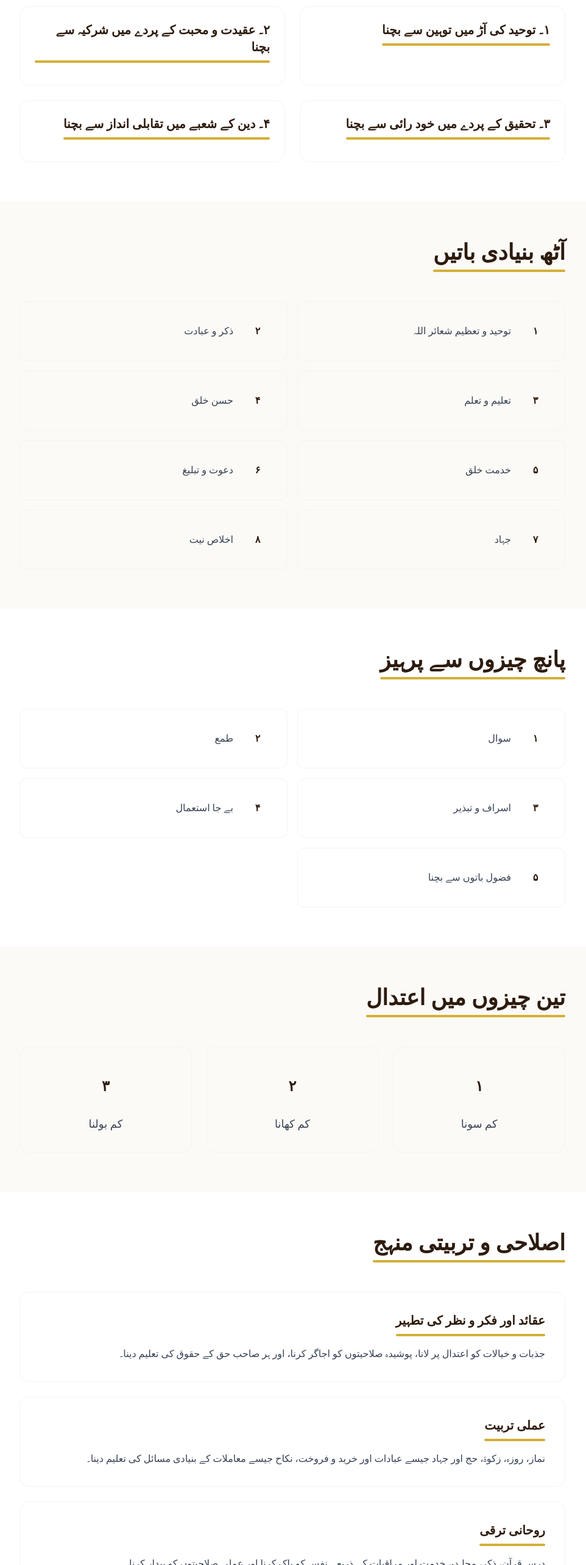
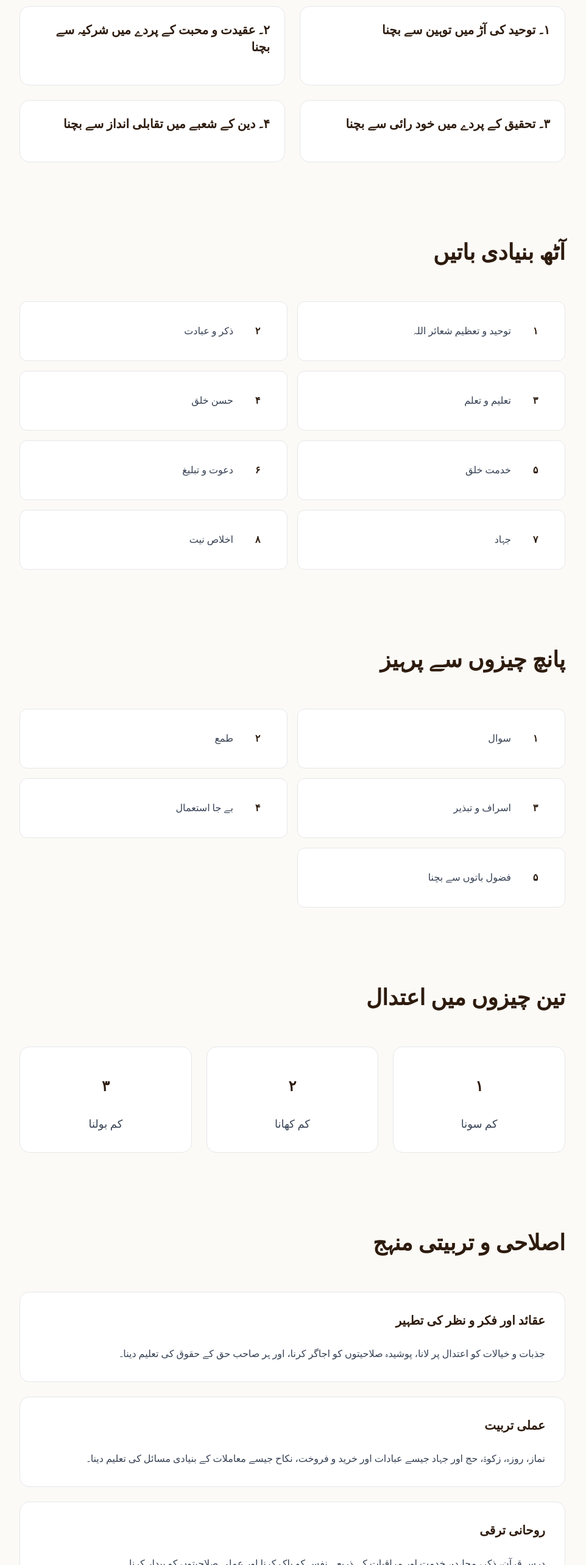
Before and after one commit to muhammadhassaan-786/testing, a Next.js app: page /about in a window 1280 px wide. Shown: the part 234-2800 px from the top of the page at 61% size, without its empty margins (160-1122 px from the left). Built offline with nearby package versions, Linux system fonts and the light colour scheme; a web font is replaced by a local one.

Commit message:
Initial Stages

```diff
--- a/src/app/globals.css
+++ b/src/app/globals.css
@@ -56,8 +56,8 @@ h1::after, h2::after, h3::after, h4::after, h5::after, h6::after {
   position: absolute;
   bottom: 0;
   right: 0;
-  width: 100%;
-  height: 4px;
-  background-color: #D4AF37;
+  width: 0;
+  height: 0;
+  background-color: transparent;
   border-radius: 4px;
 }
--- a/src/components/AboutContent.js
+++ b/src/components/AboutContent.js
@@ -4,32 +4,32 @@ export default function AboutContent() {
   return (
     <div className="w-full" dir="rtl">
       {/* Four Principles Section */}
-      <section className="w-full py-16 px-6 bg-white">
+      <section className="w-full py-16 px-6 bg-accent-light">
         <div className="max-w-4xl mx-auto">
           <h2 className="text-3xl md:text-4xl font-bold text-right text-[#2d1b0e] mb-12">
             اتحاد و اتفاق کے اصول
           </h2>
 
           <div className="grid grid-cols-1 md:grid-cols-2 gap-6">
-            <div className="rounded-2xl p-6 border border-gray-100">
+            <div className="rounded-2xl p-6 border border-gray-200 bg-white">
               <h3 className="text-xl font-bold text-right text-[#2d1b0e] mb-3">
                 ۱۔ توحید کی آڑ میں توہین سے بچنا
               </h3>
             </div>
 
-            <div className="rounded-2xl p-6 border border-gray-100">
+            <div className="rounded-2xl p-6 border border-gray-200 bg-white">
               <h3 className="text-xl font-bold text-right text-[#2d1b0e] mb-3">
                 ۲۔ عقیدت و محبت کے پردے میں شرکیہ سے بچنا
               </h3>
             </div>
 
-            <div className="rounded-2xl p-6 border border-gray-100">
+            <div className="rounded-2xl p-6 border border-gray-200 bg-white">
               <h3 className="text-xl font-bold text-right text-[#2d1b0e] mb-3">
                 ۳۔ تحقیق کے پردے میں خود رائی سے بچنا
               </h3>
             </div>
 
-            <div className="rounded-2xl p-6 border border-gray-100">
+            <div className="rounded-2xl p-6 border border-gray-200 bg-white">
               <h3 className="text-xl font-bold text-right text-[#2d1b0e] mb-3">
                 ۴۔ دین کے شعبے میں تقابلی انداز سے بچنا
               </h3>
@@ -56,7 +56,7 @@ export default function AboutContent() {
               { num: '۷', text: 'جہاد' },
               { num: '۸', text: 'اخلاص نیت' }
             ].map((item, index) => (
-              <div key={index} className="rounded-xl p-6 border border-gray-100 flex items-center gap-4">
+              <div key={index} className="rounded-xl p-6 border border-gray-200 flex items-center gap-4 bg-white">
                 <div className="w-12 h-12 rounded-full flex items-center justify-center flex-shrink-0">
                   <span className="font-bold text-[#2d1b0e]">{item.num}</span>
                 </div>
@@ -68,7 +68,7 @@ export default function AboutContent() {
       </section>
 
       {/* Five Things to Avoid */}
-      <section className="w-full py-16 px-6 bg-white">
+      <section className="w-full py-16 px-6 bg-accent-light">
         <div className="max-w-4xl mx-auto">
           <h2 className="text-3xl md:text-4xl font-bold text-right text-[#2d1b0e] mb-12">
             پانچ چیزوں سے پرہیز
@@ -82,7 +82,7 @@ export default function AboutContent() {
               { num: '۴', text: 'بے جا استعمال' },
               { num: '۵', text: 'فضول باتوں سے بچنا' }
             ].map((item, index) => (
-              <div key={index} className="rounded-xl p-6 border border-gray-100 flex items-center gap-4">
+              <div key={index} className="rounded-xl p-6 border border-gray-200 flex items-center gap-4 bg-white">
                 <div className="w-12 h-12 rounded-full flex items-center justify-center flex-shrink-0">
                   <span className="font-bold text-[#2d1b0e]">{item.num}</span>
                 </div>
@@ -106,7 +106,7 @@ export default function AboutContent() {
               { num: '۲', text: 'کم کھانا' },
               { num: '۳', text: 'کم بولنا' }
             ].map((item, index) => (
-              <div key={index} className="rounded-2xl p-8 border border-gray-100 text-center">
+              <div key={index} className="rounded-2xl p-8 border border-gray-200 text-center bg-white">
                 <div className="w-16 h-16 rounded-full flex items-center justify-center mx-auto mb-4">
                   <span className="text-2xl font-bold text-[#2d1b0e]">{item.num}</span>
                 </div>
@@ -118,14 +118,14 @@ export default function AboutContent() {
       </section>
 
       {/* Methodology Section */}
-      <section className="w-full py-16 px-6 bg-white">
+      <section className="w-full py-16 px-6 bg-accent-light">
         <div className="max-w-4xl mx-auto">
           <h2 className="text-3xl md:text-4xl font-bold text-right text-[#2d1b0e] mb-12">
             اصلاحی و تربیتی منہج
           </h2>
 
           <div className="space-y-6">
-            <div className="rounded-2xl p-8 border border-gray-100">
+            <div className="rounded-2xl p-8 border border-gray-200 bg-white">
               <h3 className="text-xl font-bold text-right text-[#2d1b0e] mb-4">
                 عقائد اور فکر و نظر کی تطہیر
               </h3>
@@ -134,7 +134,7 @@ export default function AboutContent() {
               </p>
             </div>
 
-            <div className="rounded-2xl p-8 border border-gray-100">
+            <div className="rounded-2xl p-8 border border-gray-200 bg-white">
               <h3 className="text-xl font-bold text-right text-[#2d1b0e] mb-4">
                 عملی تربیت
               </h3>
@@ -143,7 +143,7 @@ export default function AboutContent() {
               </p>
             </div>
 
-            <div className="rounded-2xl p-8 border border-gray-100">
+            <div className="rounded-2xl p-8 border border-gray-200 bg-white">
               <h3 className="text-xl font-bold text-right text-[#2d1b0e] mb-4">
                 روحانی ترقی
               </h3>
--- a/src/components/Footer.js
+++ b/src/components/Footer.js
@@ -4,7 +4,7 @@ import Image from 'next/image';
 
 export default function Footer() {
   return (
-    <footer className="w-full bg-white border-t-4 border-gold py-6 px-6 mt-auto">
+    <footer className="w-full bg-white border-t border-gray-200 py-6 px-6 mt-auto">
       <div className="max-w-7xl mx-auto flex items-center justify-between">
         {/* Left: Logo and Copyright */}
         <div className="flex items-center gap-3">
--- a/src/components/Navbar.js
+++ b/src/components/Navbar.js
@@ -44,7 +44,7 @@ export default function Navbar() {
   ];
 
   return (
-    <nav className="fixed top-0 left-0 right-0 w-full bg-white border-b-4 border-gold shadow-sm z-50">
+    <nav className="fixed top-0 left-0 right-0 w-full bg-white border-b border-gray-200 shadow-sm z-50">
       <div className="max-w-7xl mx-auto px-4 md:px-8 py-4 flex items-center justify-between">
         {/* Logo and Title */}
         <div className="flex items-center gap-3 cursor-pointer" onClick={() => handleNavigation('hero')}>
--- a/src/components/Sections.js
+++ b/src/components/Sections.js
@@ -89,7 +89,7 @@ export default function Sections() {
         <div className="grid grid-cols-1 md:grid-cols-2 lg:grid-cols-3 gap-8">
           {sections.map((section) => {
             const content = (
-              <div className="w-full rounded-3xl shadow-sm border-2 border-gold p-6 flex flex-col justify-between hover:shadow-lg hover:border-gold transition-all cursor-pointer bg-white" dir="rtl">
+              <div className="w-full rounded-3xl shadow-sm border-2 border-gray-200 p-6 flex flex-col justify-between hover:shadow-lg transition-all cursor-pointer bg-white" dir="rtl">
 
                 {/* Top: Icon Section - on the right side for RTL */}
                 <div className="self-end">
```
